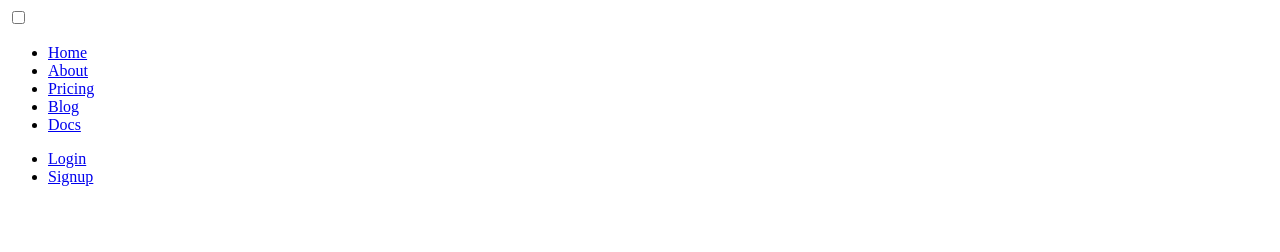
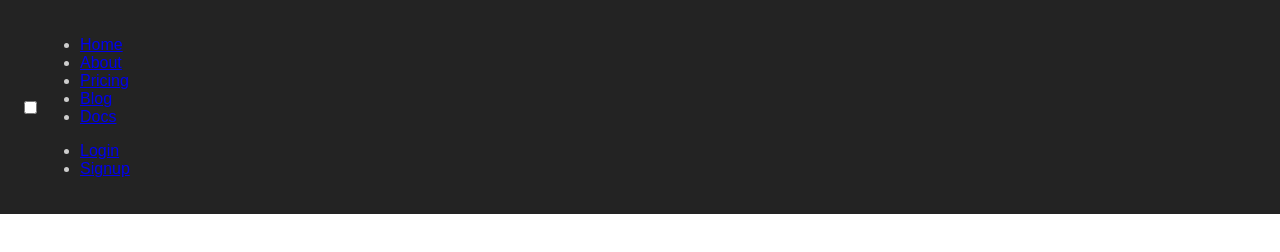
Before and after one commit to illwillgusto/responsivenav, a plain HTML site: page index.html in a window 1280 px wide. Drawn offline with Linux system fonts and the light colour scheme.

Commit message:
Stylesheet
attributes added to body and menu container

```diff
--- a/index.html
+++ b/index.html
@@ -4,6 +4,7 @@
     <meta charset="UTF-8">
     <meta name="viewport" content="width=device-width, initial-scale=1.0">
     <title>Responsive Navigation</title>
+    <link rel="stylesheet" type="text/css" href="style.css">
 </head>
 <body>
     <nav class="menu-container">
--- a/style.css
+++ b/style.css
@@ -0,0 +1,19 @@
+body {
+    overflow-x: hidden;
+    font-family: sans-serif;
+    margin: 0;
+}
+
+.menu-container {
+    position: relative;
+    display: flex;
+    align-items: center;
+    margin-bottom: 20px;
+    background-color: #232323;
+    color: #cdcdcd;
+    padding: 20px;
+    z-index: 1;
+    -webkit-user-select: none;
+    user-select: none;
+    box-sizing: border-box;
+}
```
